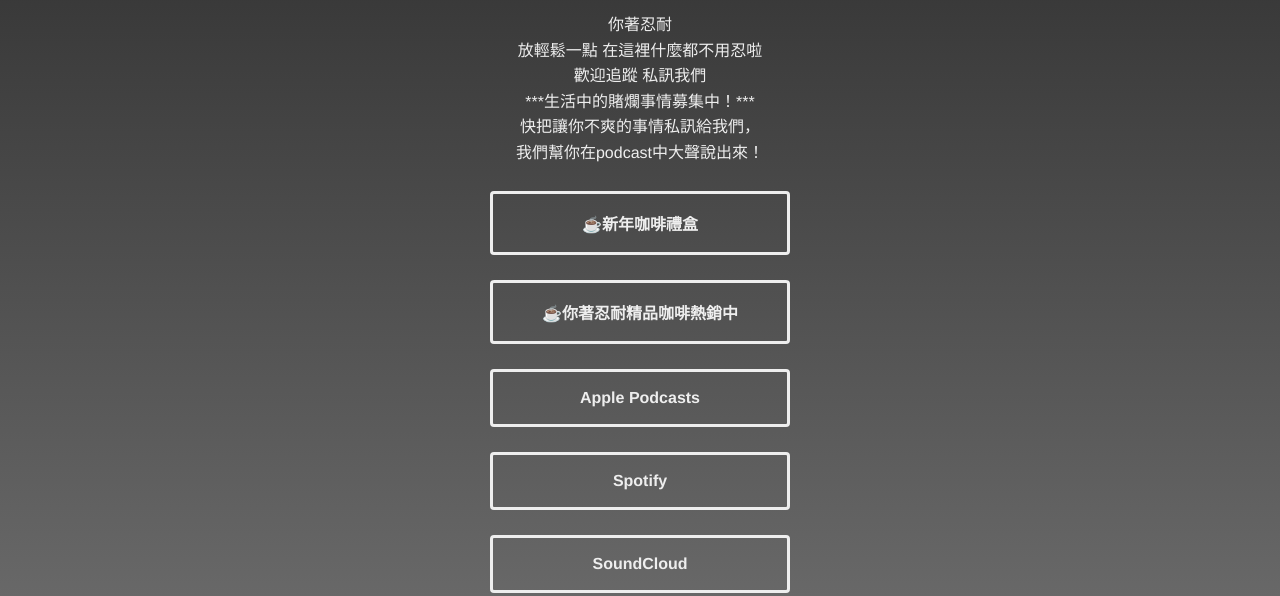
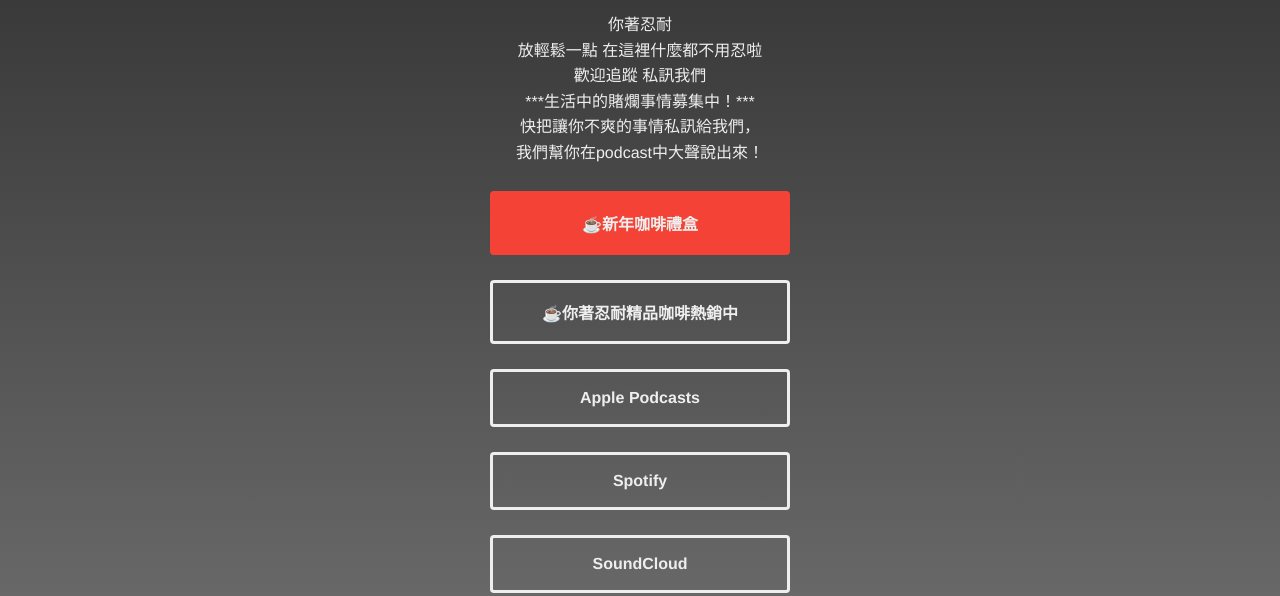
Before and after one commit to eugene-yang/eugene-yang.github.io, a website: page bepatient.html in a window 1280 px wide. Shown: the part 228-824 px from the top of the page. Drawn offline with Linux system fonts and the light colour scheme.

Commit message:
change color

```diff
--- a/bepatient.html
+++ b/bepatient.html
@@ -91,6 +91,10 @@
             border-color: #0088CC;
             background: #0088CC;
         }
+        .container .links a.newyear {
+            border-color: #F44336;
+            background: #F44336;
+        }
         .container .links a.telegram:hover {
             background: #eee;
             color: #333;
@@ -112,7 +116,7 @@
         我們幫你在podcast中大聲說出來！<br/>
     </div>
     <div class="links">
-        <a href="https://myship.7-11.com.tw/general/detail/GM2601212487179">☕新年咖啡禮盒</a>
+        <a href="https://myship.7-11.com.tw/general/detail/GM2601212487179" class="newyear">☕新年咖啡禮盒</a>
         <a href="https://myship.7-11.com.tw/general/detail/GM2411197377539">☕你著忍耐精品咖啡熱銷中</a>
         <a href="https://podcasts.apple.com/tw/podcast/%E4%BD%A0%E8%91%97%E5%BF%8D%E8%80%90-you-should-be-patient-podcast/id1492560627">Apple Podcasts</a>
         <a href="https://open.spotify.com/show/1HQKGTS004s2vOIuwz9mqN">Spotify</a>
```
